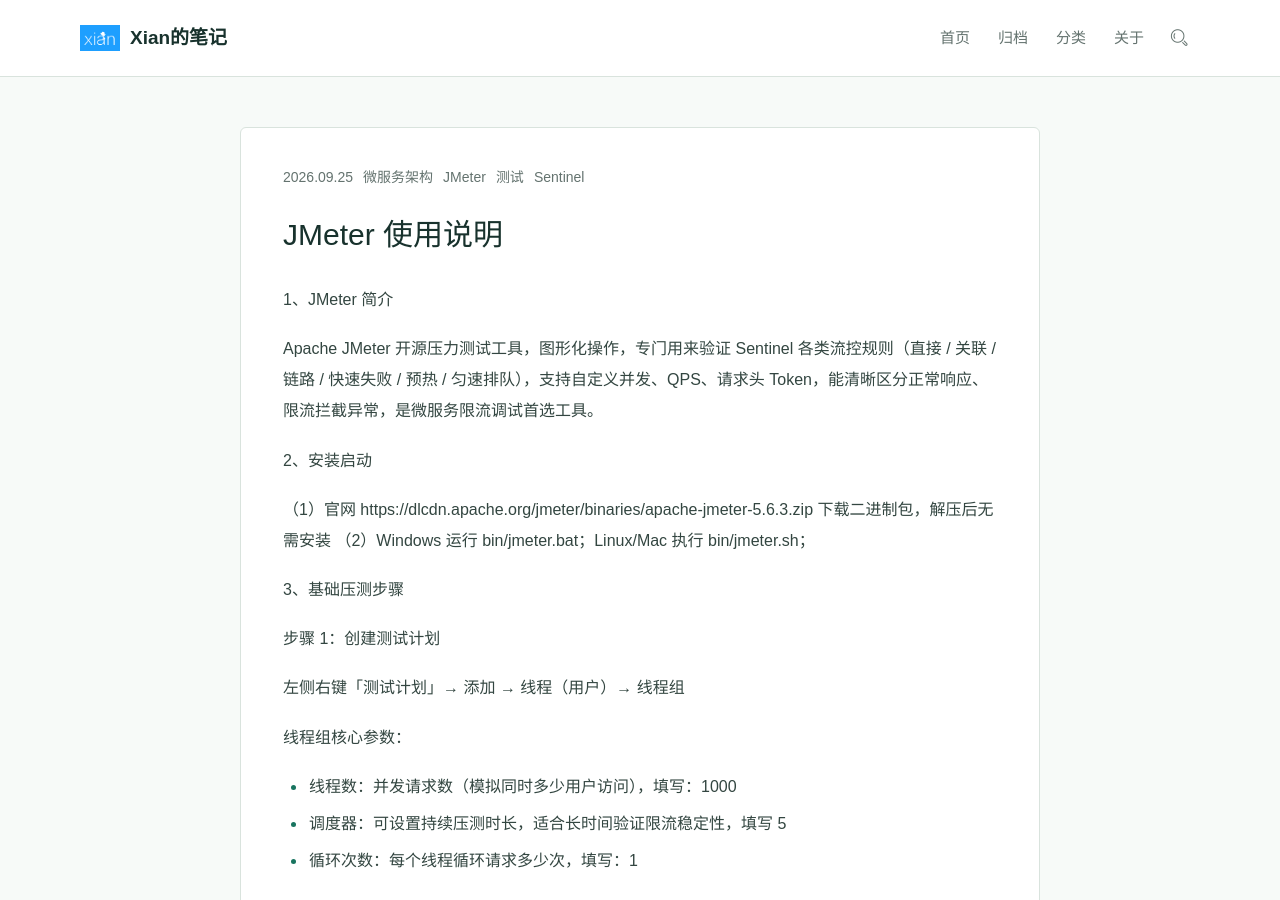
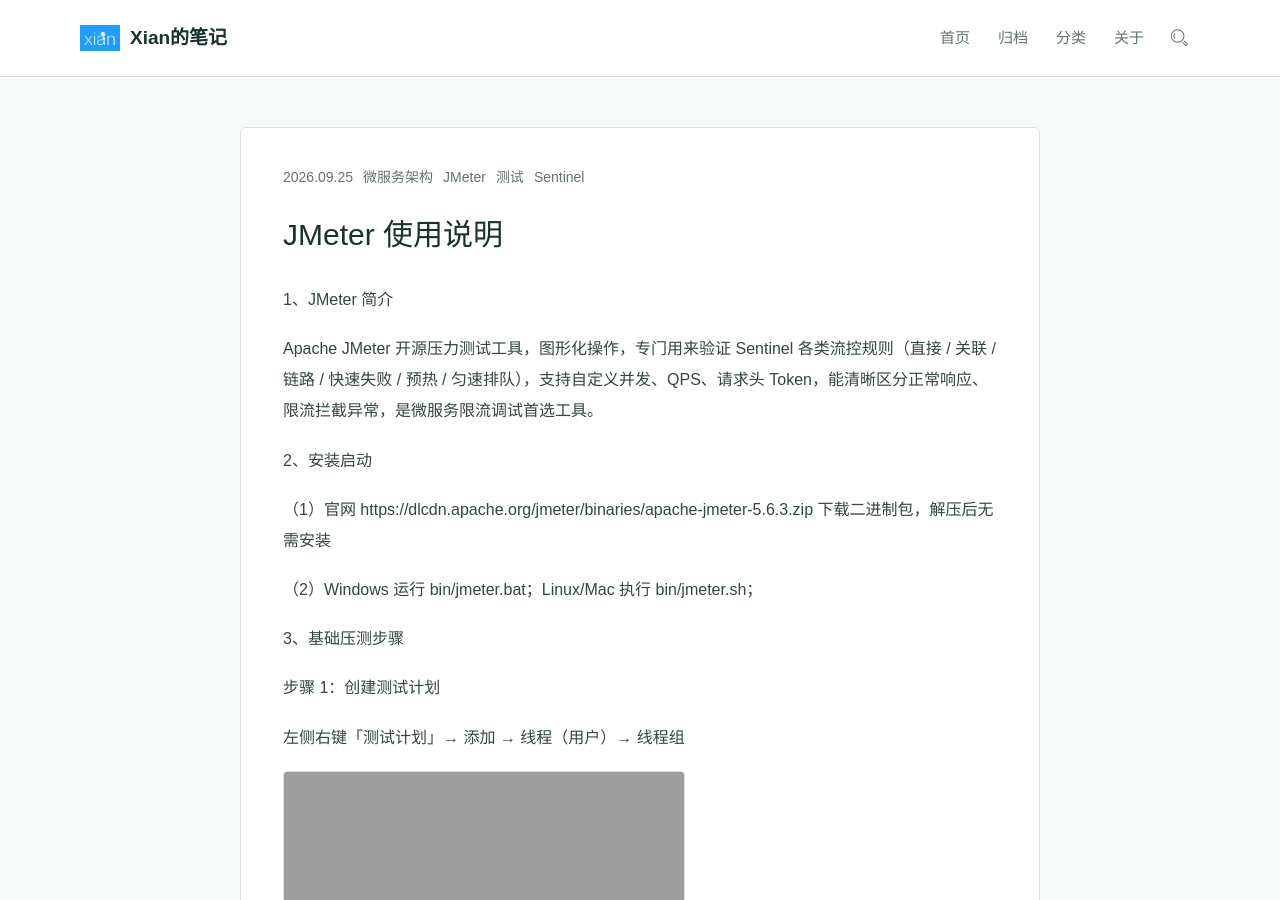
Before and after one commit to XiaoHeiXian/xiaoheixian.github.io, a Jekyll site: the page built from posts/2026-09-25-jmeter-guide.md, in a window 1280 px wide and 900 px high. Built offline with Jekyll 4.4.1, drawn with Linux system fonts in a browser that asks for light colours; some of the changed lines change nothing that is shown.

Commit message:
docs: update JMeter 使用说明

```diff
--- a/posts/2026-09-25-jmeter-guide.md
+++ b/posts/2026-09-25-jmeter-guide.md
@@ -18,6 +18,7 @@
 2、安装启动
 
 （1）官网 https://dlcdn.apache.org/jmeter/binaries/apache-jmeter-5.6.3.zip 下载二进制包，解压后无需安装
+
 （2）Windows 运行 bin/jmeter.bat；Linux/Mac 执行 bin/jmeter.sh；
 
 3、基础压测步骤
@@ -26,10 +27,14 @@
 
 左侧右键「测试计划」→ 添加 → 线程（用户）→ 线程组
 
+![架构示意图](https://xiaoheixian.github.io/posts/assets/376_65.png)
+
 线程组核心参数：
 - 线程数：并发请求数（模拟同时多少用户访问），填写：1000
 - 调度器：可设置持续压测时长，适合长时间验证限流稳定性，填写 5
 - 循环次数：每个线程循环请求多少次，填写：1
+
+![架构示意图](https://xiaoheixian.github.io/posts/assets/377_65.png)
 
 一次压测模拟 1000 个用户，5 秒内启动，总请求数 =1000，平均每秒 200 个请求。
 
@@ -37,12 +42,16 @@
 
 右键线程组 → 添加 → 取样器 → HTTP 请求
 
+![架构示意图](https://xiaoheixian.github.io/posts/assets/381_65.png)
+
 填写接口信息：
 - 协议：http /https
 - 服务器名称或 IP：服务 IP
 - 端口号：项目端口
 - 路径：测试接口路径，例 /order/query
 - 参数：有查询参数 parameters 和 JSON 参数 data
+
+![架构示意图](https://xiaoheixian.github.io/posts/assets/382_65.png)
 
 步骤 3（可选）携带鉴权头
 
```
